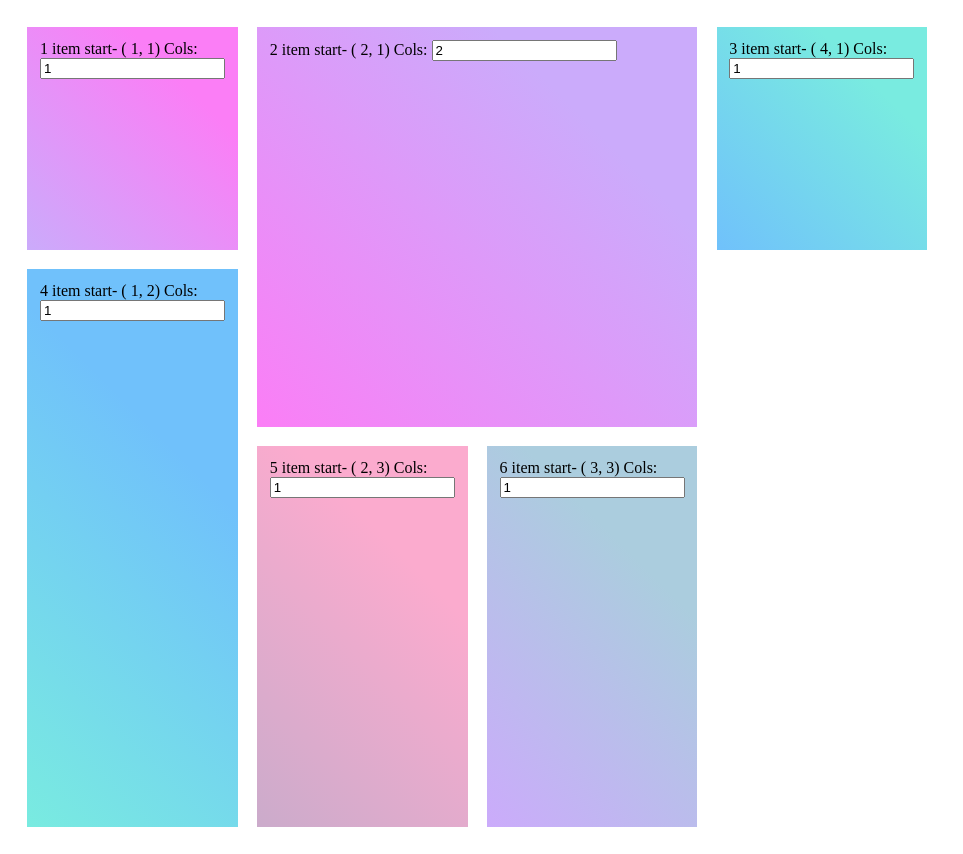
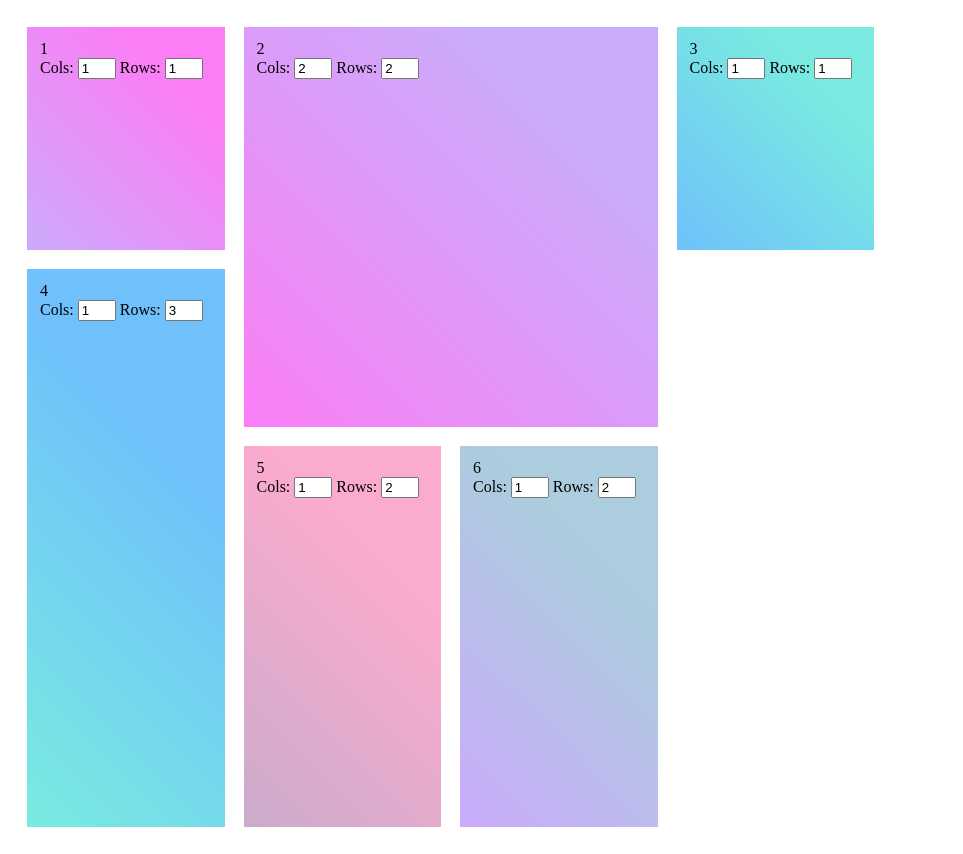
Before and after one commit to PushpikaWan/Angular-drag-drop-resize, an Angular app: page / in a window 1280 px wide. Shown: the top 854 px of the page, without its empty margins (0-963 px from the left). Built offline with nearby package versions, Linux system fonts and the light colour scheme.

Commit message:
row and column resize logic added

```diff
--- a/src/app/app.component.css
+++ b/src/app/app.component.css
@@ -38,3 +38,7 @@
 .grid .item:nth-child(8) { background-image: linear-gradient(45deg, #bceff3 0%, #adada3 60%); }
 .grid .item:nth-child(9) { background-image: linear-gradient(45deg, #cbabfb 0%, #123dae 60%); }
 .grid .item:nth-child(10) { background-image: linear-gradient(45deg, #13fdad 0%, #fb1212 60%); }
+
+.number-spinner{
+  width: 30px;
+}
--- a/src/app/app.component.html
+++ b/src/app/app.component.html
@@ -3,9 +3,15 @@
        [style.grid-column-start]="item.xStart" [style.grid-column-end]="item.xEnd"
        [style.grid-row-start]="item.yStart" [style.grid-row-end]="item.yEnd" tabindex="1">
     <div class="box">
-      {{item.id}} item start- ( {{item.xStart}}, {{item.yStart}})
-        <span>Cols: </span>
-            <input class="number-spinner" #colsIn type="number" [value]="item.xEnd - item.xStart" (change)="updateCols(i,colsIn.value)">
+      {{item.id}}<br/>
+        Cols:
+            <label>
+              <input class="number-spinner" #colsIn type="number" [value]="item.xEnd - item.xStart" (change)="updateCols(i,colsIn.value)">
+            </label>
+         Rows:
+            <label>
+              <input class="number-spinner" #rowsIn type="number" [value]="item.yEnd - item.yStart" (change)="updateRows(i,rowsIn.value)">
+            </label>
     </div>
   </div>
 </div>
--- a/src/app/app.component.ts
+++ b/src/app/app.component.ts
@@ -22,37 +22,51 @@ export class AppComponent {
   }
 
   updateCols(index: number, newColumnValue: any) {
-    console.log(this.items[index], newColumnValue);
-    let xEndOld =  this.items[index].xEnd ;
-    let xEndNew =  this.items[index].xStart + this.toInt(newColumnValue);
-    this.moveConflictingColumns(xEndOld, xEndNew, this.items[index]);
-    //todo index use may introduce error use id instead of
-    this.items[index].xEnd = xEndNew;
+    //todo index use may introduce error, use id instead of
+    this.items[index].xEnd = this.items[index].xStart + this.toInt(newColumnValue);
+    this.moveConflictingColumns(this.items[index]);
+  }
+
+  updateRows(index: number, newRowValue: any) {
+    //todo index use may introduce error, use id instead of
+    this.items[index].yEnd = this.items[index].yStart + this.toInt(newRowValue);
+    this.moveConflictingRows(this.items[index]);
   }
 
   /**
-   * todo - simplify this logic
-   * This function is used to arrange other conflicting blocks when resizing elements
-   * @param xEndOld
-   * @param xEndNew
-   * @param resizingItem
+   * This function is used to arrange other conflicting blocks when resizing columns of elements
+   * @param resizingItem - item that changed positions
    */
-  private moveConflictingColumns(xEndOld: number, xEndNew: number, resizingItem: DashboardItem) {
+  private moveConflictingColumns(resizingItem: DashboardItem) {
     this.items
-      .filter(val => !(val.xStart < resizingItem.xEnd || val.yEnd <= resizingItem.yStart || val.yStart >= resizingItem.yEnd))
-      .sort((n1,n2) => n1.xStart - n2.xStart)
-      .forEach((val,index) => {
-        if(xEndNew > val.xStart){
-           let diff = xEndNew - val.xStart;
-           val.xStart += diff;
-           val.xEnd += diff;
-           //recursion
-           return this.moveConflictingColumns(val.xEnd - diff, val.xEnd,val);
-        }
-        else{
-          return;
-        }
-      })
+      .filter(item => this.isConflictingItem(resizingItem, item))
+      .forEach((val) => {
+        const diff = resizingItem.xEnd - val.xStart;
+        val.xStart += diff;
+        val.xEnd += diff;
+        // recursion
+        return this.moveConflictingColumns(val);
+      });
+  }
+
+  /**
+   * This function is used to arrange other conflicting blocks when resizing rows of elements
+   * @param resizingItem - item that changed positions
+   */
+  private moveConflictingRows(resizingItem: DashboardItem) {
+    this.items
+      .filter(item => this.isConflictingItem(resizingItem, item))
+      .forEach((val) => {
+        const diff = resizingItem.yEnd - val.yStart;
+        val.yStart += diff;
+        val.yEnd += diff;
+        // recursion
+        return this.moveConflictingColumns(val);
+      });
+  }
+
+  private isConflictingItem(resizingItem: DashboardItem, item: DashboardItem): boolean {
+    return item.xStart < resizingItem.xEnd && item.xEnd > resizingItem.xStart && item.yStart < resizingItem.yEnd && item.yEnd > resizingItem.yStart && item.id !== resizingItem.id;
   }
 
 
```
